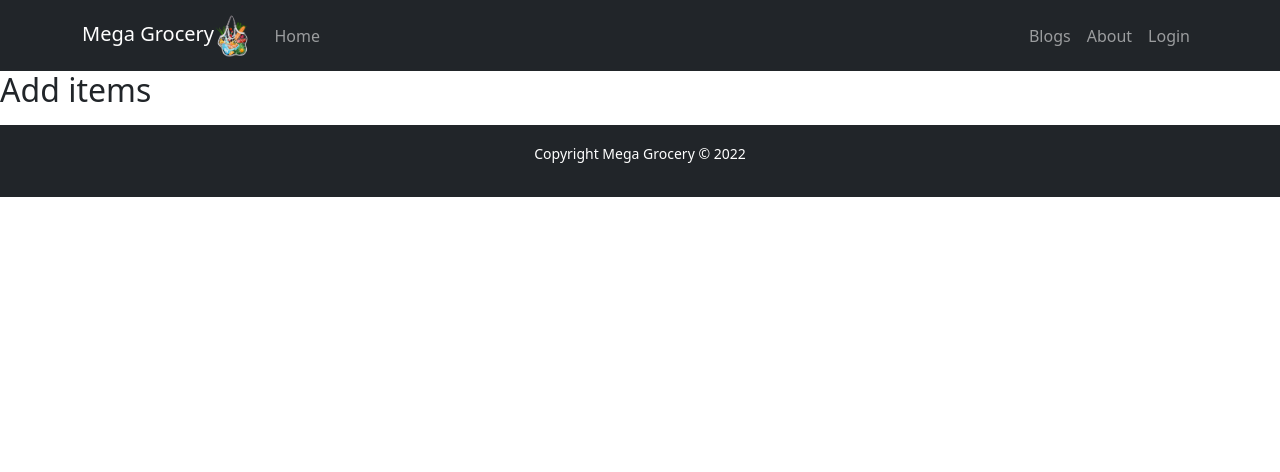
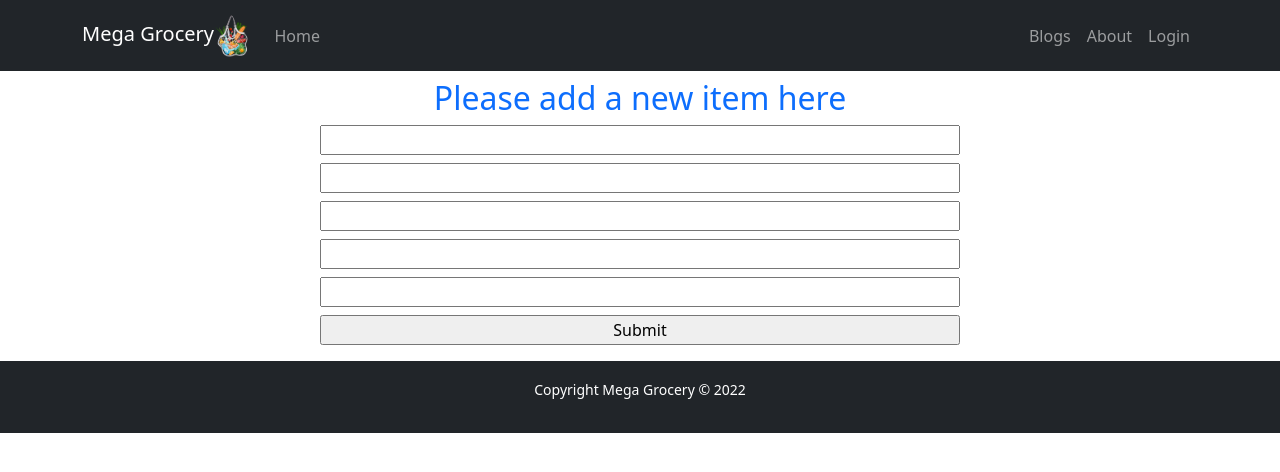
Before and after one commit to Md-Tur/mega-grocery-client, a React (Create React App) app: page /additems in a window 1280 px wide. Shown: the top 472 px of the page. Built offline with nearby package versions, Linux system fonts and the light colour scheme; no server answers.

Commit message:
react hook form added

```diff
--- a/package.json
+++ b/package.json
@@ -12,6 +12,7 @@
     "react-bootstrap": "^2.3.1",
     "react-dom": "^18.1.0",
     "react-firebase-hooks": "^5.0.3",
+    "react-hook-form": "^7.30.0",
     "react-router-dom": "^6.3.0",
     "react-scripts": "5.0.1",
     "react-toastify": "^9.0.1",
--- a/src/Pages/Items/AddItems/AddItems.js
+++ b/src/Pages/Items/AddItems/AddItems.js
@@ -1,9 +1,22 @@
 import React from 'react';
+import { useForm } from 'react-hook-form';
 
 const AddItems = () => {
+
+    const { register, handleSubmit } = useForm();
+    const onSubmit = data => console.log(data);
+
     return (
-        <div>
-            <h2>Add items</h2>
+        <div className='w-50 mx-auto'>
+            <h2 className='text-center text-primary mt-2 mb-2'>Please add a new item here</h2>
+            <form className='d-flex flex-column' onSubmit={handleSubmit(onSubmit)}>
+                <input className='mb-2' {...register("name", { required: true, maxLength: 20 })} />
+                <input className='mb-2' {...register("description")} />
+                <input className='mb-2' type="number" {...register("price", { required: true })} />
+                <input className='mb-2' type="number" {...register("quantity", { required: true })} />
+                <input className='mb-2' {...register("supplier", { required: true, maxLength: 20 })} />
+                <input type="submit" />
+            </form>
         </div>
     );
 };
--- a/src/Pages/Items/AllItems/AllItems.js
+++ b/src/Pages/Items/AllItems/AllItems.js
@@ -21,7 +21,7 @@ const AllItems = ({ product }) => {
                 </div>
                 <div style={{ bottom: '0' }} className='d-flex justify-content-center'>
                     <Link to='/'>
-                        <Button variant="outline-primary">Delete</Button>
+                        <Button variant="outline-danger">Delete</Button>
                     </Link>
                 </div>
             </div>
--- a/src/Pages/Items/ManageItems/ManageItems.js
+++ b/src/Pages/Items/ManageItems/ManageItems.js
@@ -10,6 +10,11 @@ const ManageItems = () => {
 
     return (
         <div>
+            <div style={{ bottom: '0' }} className=' mt-2 mb-2 d-flex justify-content-center'>
+                <Link to='/additems'>
+                    <Button variant="outline-success">Add New Item</Button>
+                </Link>
+            </div>
             <h1 className='text-center text-primary mt-2 mb-2'>Our All Products</h1>
 
             <div className='container'>
```
Also changed, not shown: 1 other file (tests, documents, lock files or other folders).
